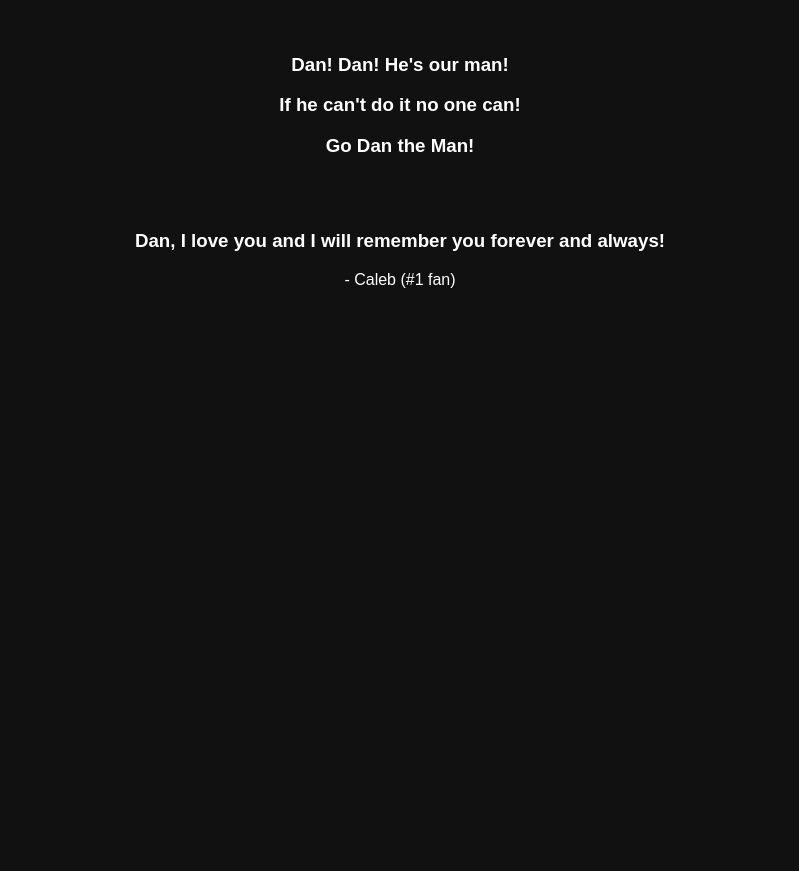
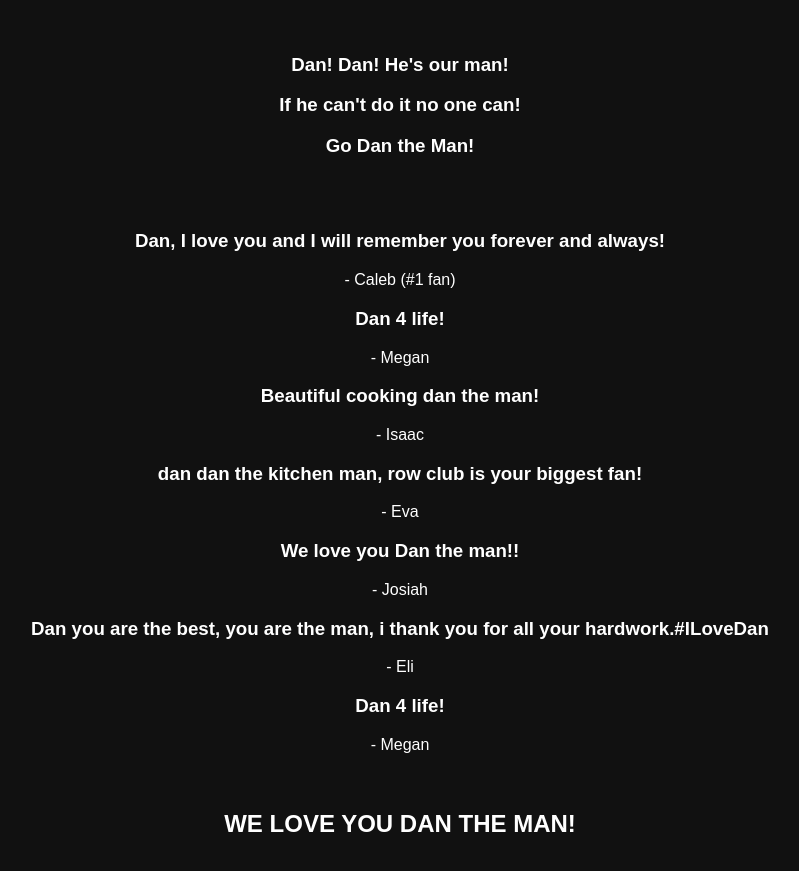
Before and after one commit to Jojobinx17/dantheman, a plain HTML site: page index.html in a window 1280 px wide. Shown: the part 171-1042 px from the top of the page, without its empty margins (240-1039 px from the left). Before the commit the page ends 800 px from the top, so only its background shows below. Drawn offline with Linux system fonts and the light colour scheme.

Commit message:
Update index.html

```diff
--- a/index.html
+++ b/index.html
@@ -31,7 +31,35 @@
 
       <h3>Dan, I love you and I will remember you forever and always!</h3>
       - Caleb (#1 fan)
+      <div>
 
+      <h3>Dan 4 life!</h3>
+      - Megan
+      <br>
+
+      <h3>Beautiful cooking dan the man!</h3>
+      - Isaac
+      <br>
+
+     <h3>dan dan the kitchen man, row club is your biggest fan!</h3>
+      - Eva
+      <br>
+
+      <h3>We love you Dan the man!!</h3>
+      - Josiah
+      <br>
+
+     <h3>Dan you are the best, you are the man, i thank you for all your hardwork.#ILoveDan</h3>
+      - Eli
+      <br>
+
+       <h3>Dan 4 life!</h3>
+      - Megan
+      <br>
+      <br>
+        <br>
+
+        <h2>WE LOVE YOU DAN THE MAN!</h2>
     </div>
   </body>
 </html>
```
